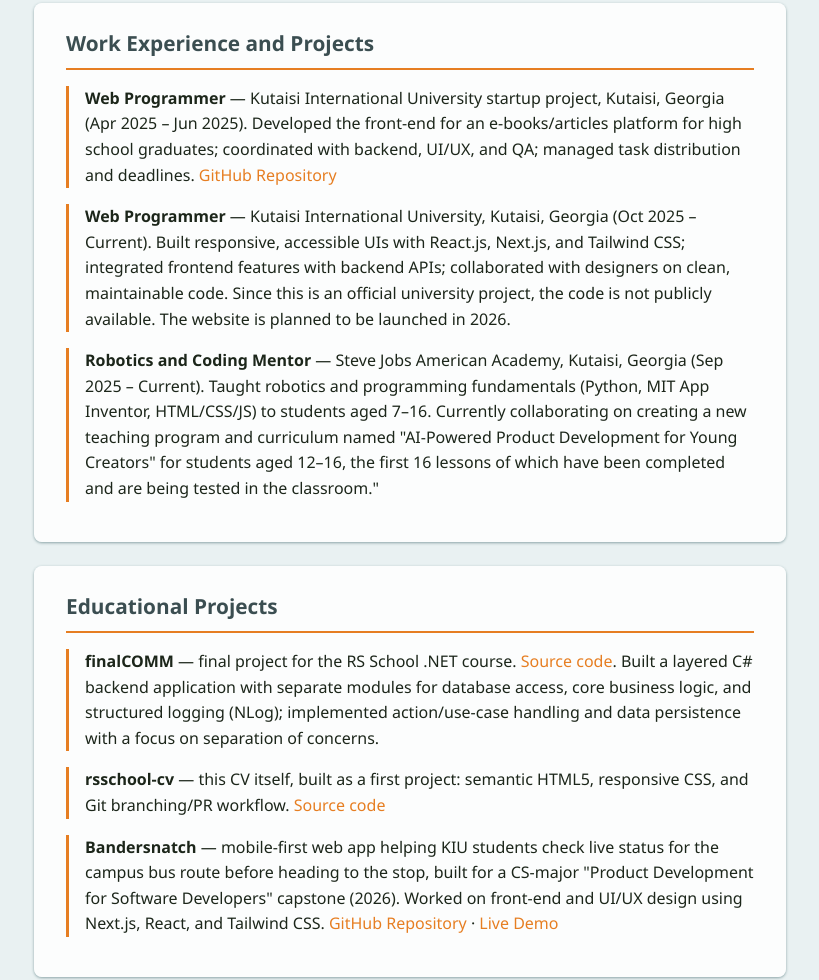
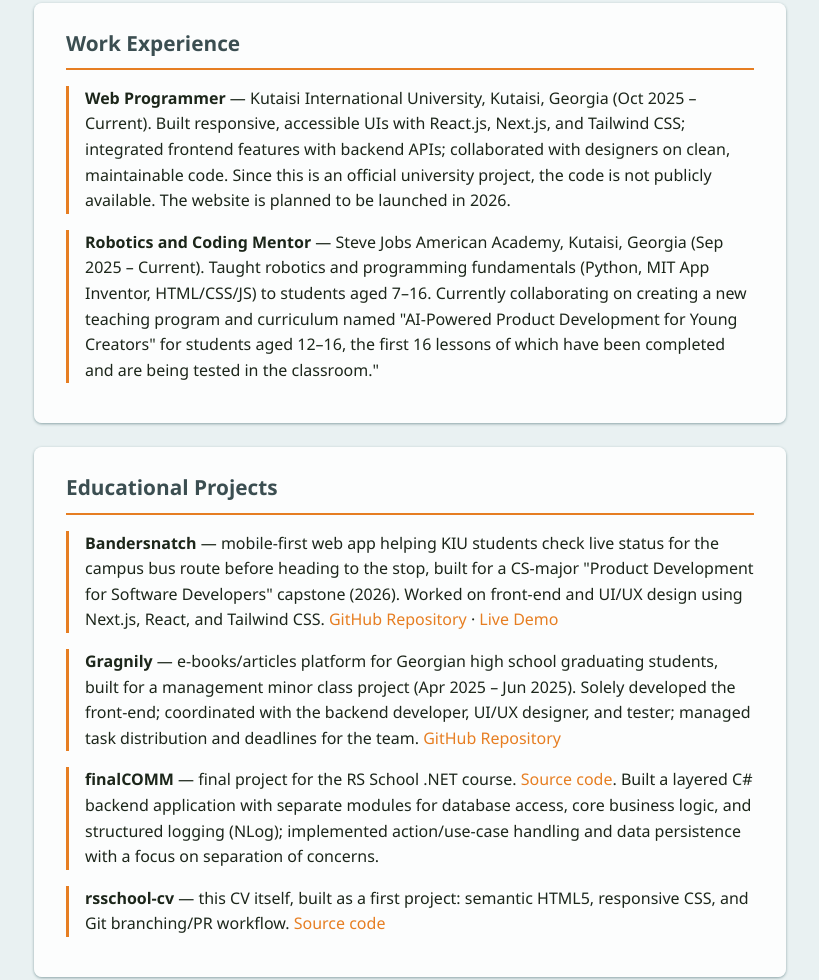
Before and after one commit to Besika40k/rsschool-cv, a plain HTML site: page index.html in a window 1280 px wide. Shown: the part 1371-2351 px from the top of the page, without its empty margins (230-1049 px from the left). Drawn offline with Linux system fonts and the light colour scheme.

Commit message:
refactor: move Gragnily project from experience to projects section

```diff
--- a/index.html
+++ b/index.html
@@ -83,18 +83,8 @@
       </section>
 
       <section id="experience">
-        <h2>Work Experience and Projects</h2>
+        <h2>Work Experience</h2>
         <ul>
-          <li>
-            <strong>Web Programmer</strong> &mdash; Kutaisi International
-            University startup project, Kutaisi, Georgia (Apr 2025 &ndash; Jun
-            2025). Developed the front-end for an e-books/articles platform for
-            high school graduates; coordinated with backend, UI/UX, and QA;
-            managed task distribution and deadlines.
-            <a href="https://github.com/Besika40k/Gragnily" target="_blank"
-              >GitHub Repository</a
-            >
-          </li>
           <li>
             <strong>Web Programmer</strong> &mdash; Kutaisi International
             University, Kutaisi, Georgia (Oct 2025 &ndash; Current). Built
@@ -122,21 +112,6 @@
         <h2>Educational Projects</h2>
         <ul>
           <li>
-            <strong>finalCOMM</strong> &mdash; final project for the RS School
-            .NET course.
-            <a href="https://github.com/Besika40k/finalCOMM">Source code</a>.
-            Built a layered C# backend application with separate modules for
-            database access, core business logic, and structured logging (NLog);
-            implemented action/use-case handling and data persistence with a
-            focus on separation of concerns.
-          </li>
-          <li>
-            <strong>rsschool-cv</strong> &mdash; this CV itself, built as a
-            first project: semantic HTML5, responsive CSS, and Git branching/PR
-            workflow.
-            <a href="https://github.com/Besika40k/rsschool-cv">Source code</a>
-          </li>
-          <li>
             <strong>Bandersnatch</strong> &mdash; mobile-first web app helping
             KIU students check live status for the campus bus route before
             heading to the stop, built for a CS-major "Product Development for
@@ -153,6 +128,32 @@
               target="_blank"
               >Live Demo</a
             >
+          </li>
+          <li>
+            <strong>Gragnily</strong> &mdash; e-books/articles platform for
+            Georgian high school graduating students, built for a management
+            minor class project (Apr 2025 &ndash; Jun 2025). Solely developed
+            the front-end; coordinated with the backend developer, UI/UX
+            designer, and tester; managed task distribution and deadlines for
+            the team.
+            <a href="https://github.com/Besika40k/Gragnily" target="_blank"
+              >GitHub Repository</a
+            >
+          </li>
+          <li>
+            <strong>finalCOMM</strong> &mdash; final project for the RS School
+            .NET course.
+            <a href="https://github.com/Besika40k/finalCOMM">Source code</a>.
+            Built a layered C# backend application with separate modules for
+            database access, core business logic, and structured logging (NLog);
+            implemented action/use-case handling and data persistence with a
+            focus on separation of concerns.
+          </li>
+          <li>
+            <strong>rsschool-cv</strong> &mdash; this CV itself, built as a
+            first project: semantic HTML5, responsive CSS, and Git branching/PR
+            workflow.
+            <a href="https://github.com/Besika40k/rsschool-cv">Source code</a>
           </li>
         </ul>
       </section>
```
